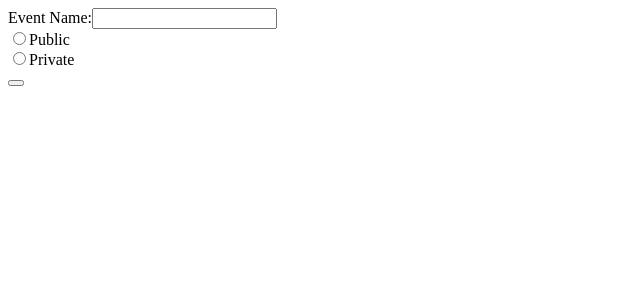
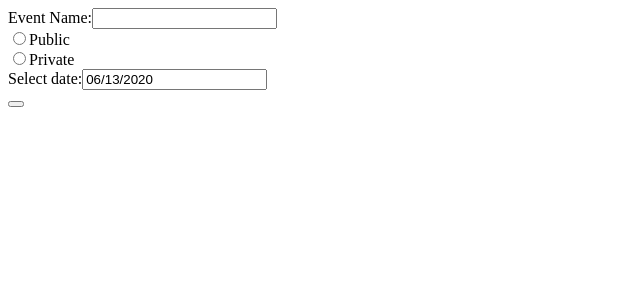
Before and after one commit to HristiinaI/eventure-client, a Next.js app in the folder eventure-client/: page / in a window 1280 px wide. Shown: the top 300 px of the page, without its empty margins (0-640 px from the left). Built offline with nearby package versions, Linux system fonts and the light colour scheme.

Commit message:
event date

```diff
--- a/eventure-client/package.json
+++ b/eventure-client/package.json
@@ -9,16 +9,19 @@
     "server": "node server.js"
   },
   "dependencies": {
+    "@types/react-datepicker": "^2.11.0",
     "@zeit/next-css": "^1.0.1",
     "axios": "^0.19.2",
     "bootstrap": "^4.4.1",
     "cors": "^2.8.5",
     "formik": "^2.1.2",
     "isomorphic-unfetch": "^3.0.0",
+    "moment": "^2.24.0",
     "nest": "^6.12.2",
     "next": "^9.1.7",
     "react": "^16.12.0",
     "react-bootstrap": "^1.0.0-beta.16",
+    "react-datepicker": "^2.12.1",
     "react-dom": "^16.12.0",
     "react-table": "^7.0.0-rc.15",
     "reactstrap": "^8.4.1"
--- a/eventure-client/pages/index.js
+++ b/eventure-client/pages/index.js
@@ -1,23 +1,27 @@
 import React, {Component} from 'react';
-// import fetch from 'isomorphic-unfetch';
-// import Form from '../components/form.js';
 import axios from "axios";
-import { timingSafeEqual } from 'crypto';
-// import { Formik, Form, Field} from "formik";
+import DatePicker from 'react-datepicker';
+import moment from 'moment';
+
+import 'react-datepicker/dist/react-datepicker.css';
+// import 'bootstrap/dist/css/bootstrap.min.css';
 
 
 export default class Home extends React.Component {
   state = {
     name: '',
     type: '',
+    startDate: new Date(),
   }
   onNameChanged = event =>{
     this.setState({name: event.target.value});
 
   }
-
   onTypeChanged = event =>{
     this.setState({type: event.target.value});
+  }
+  onDateChanged = date =>{
+    this.setState({startDate: date});
   }
 
 
@@ -26,10 +30,11 @@ export default class Home extends React.Component {
 
     const name = this.state.name;
     const type = this.state.type;
+    const date = this.state.startDate;
 
     console.log(name);
 
-    axios.post('http://localhost:8080/events', { name, type })
+    axios.post('http://localhost:8080/events', { name, type, date})
     .then(res => {
       console.log(res);
       console.log(res.data);
@@ -38,8 +43,6 @@ export default class Home extends React.Component {
 
   render() {
     return (
-
-
     <div>
       <form onSubmit={this.handleSubmit}>
         <label>
@@ -67,6 +70,15 @@ export default class Home extends React.Component {
               Private
           </label>
         </div>
+        <div class="form-group">
+          <label>Select date:</label>
+          <DatePicker
+            selected={ this.state.startDate }
+            onChange={ this.onDateChanged }
+            name="startDate"
+            dateFormat="MM/dd/yyyy"
+          />
+        </div>
         <button type="submit" value="Submit"></button>
       </form>
     </div>
```
Also changed, not shown: 2 other files (tests, documents, lock files or other folders).
